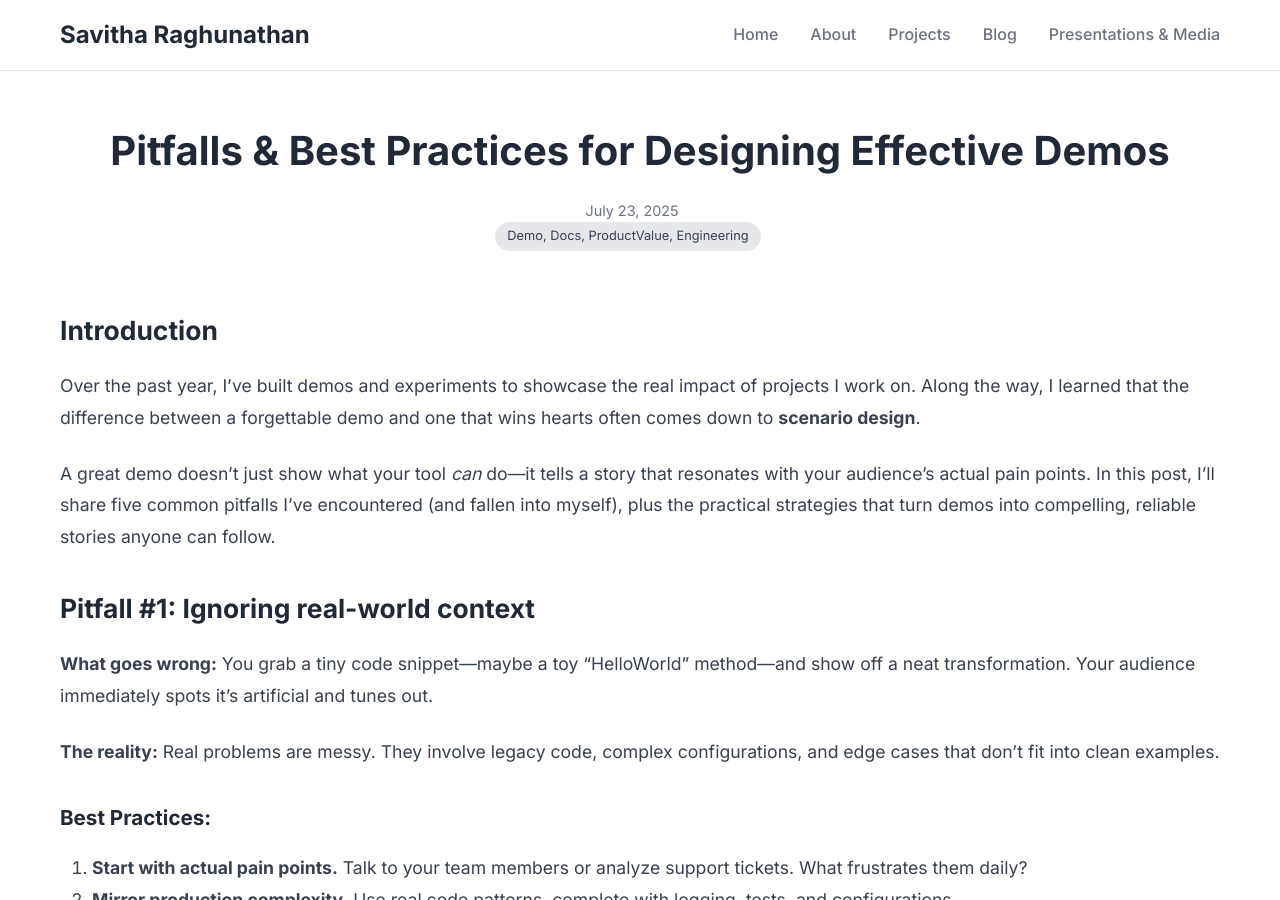
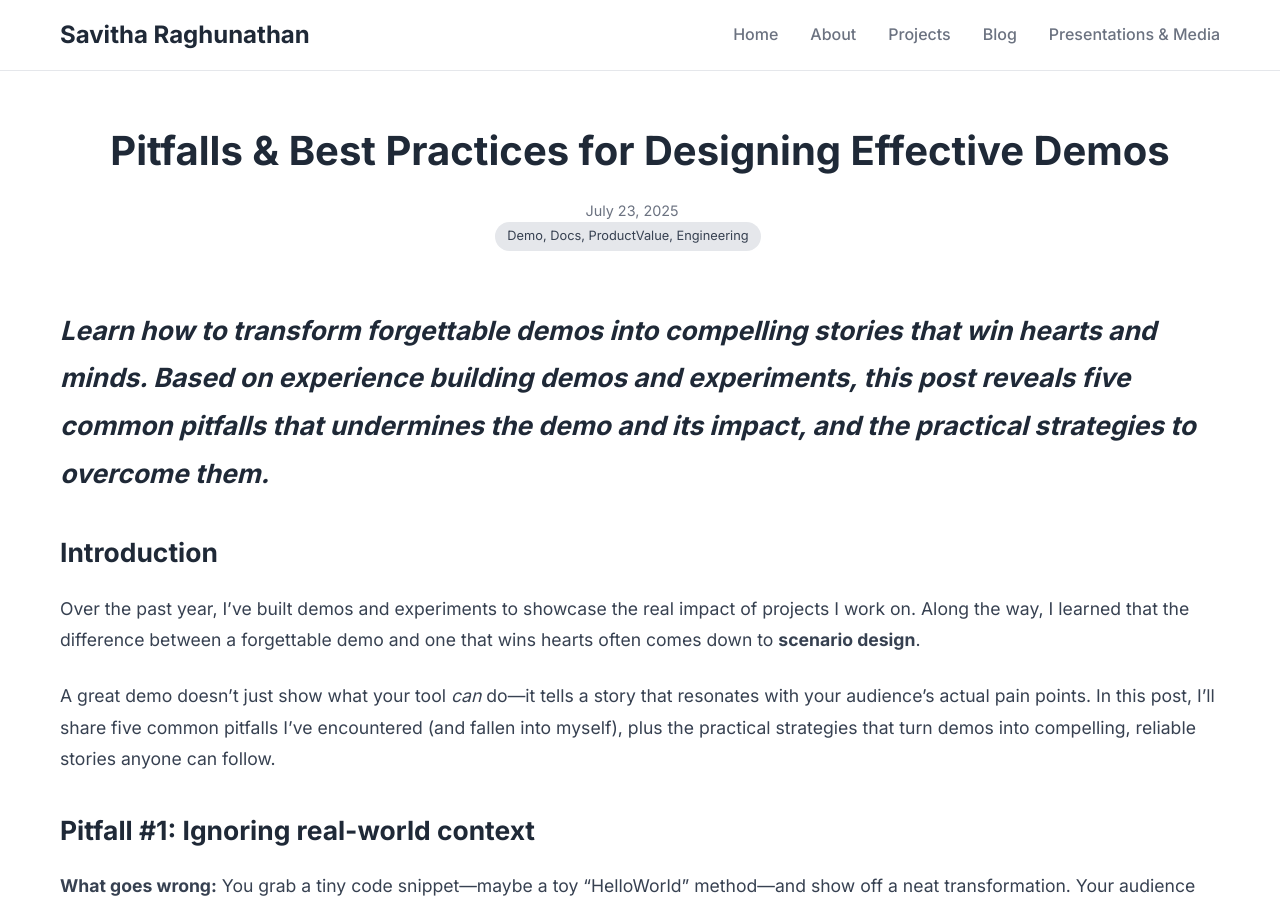
Before and after one commit to savitharaghunathan/savitharaghunathan.github.io, a Jekyll site: the page built from _posts/2025-07-23-demo_designing.md, in a window 1280 px wide and 900 px high. Built offline with Jekyll 4.4.1, drawn with Linux system fonts in a browser that asks for light colours.

Commit message:
updating post

```diff
--- a/_posts/2025-07-23-demo_designing.md
+++ b/_posts/2025-07-23-demo_designing.md
@@ -6,6 +6,8 @@ description: >
     Learn how to transform forgettable demos into compelling stories that win hearts and minds. Based on experience building demos and experiments, this post reveals five common pitfalls that undermines the demo and its impact, and the practical strategies to overcome them.
 tags: Demo, Docs, ProductValue, Engineering
 categories: Demo, Docs, ProductValue, Engineering
+---
+*Learn how to transform forgettable demos into compelling stories that win hearts and minds. Based on experience building demos and experiments, this post reveals five common pitfalls that undermines the demo and its impact, and the practical strategies to overcome them.*
 ---
 
 ## Introduction
```
